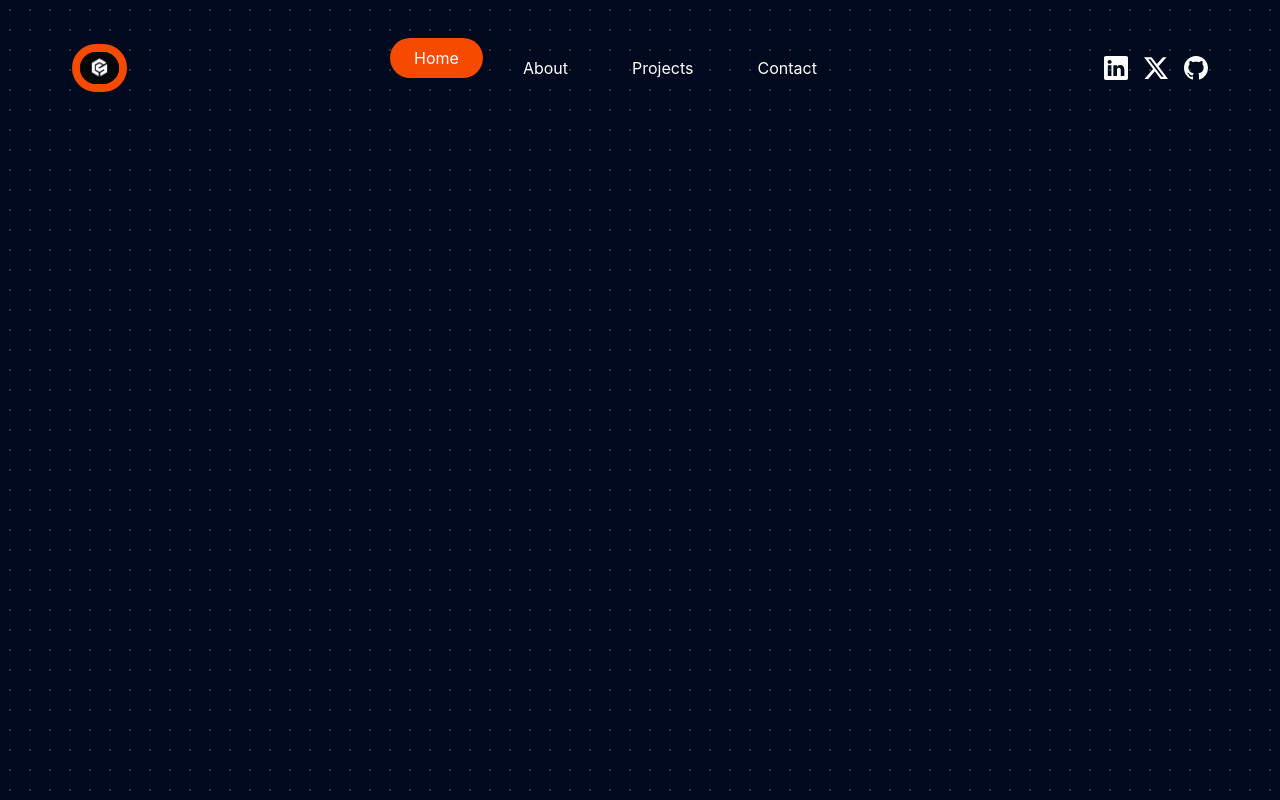
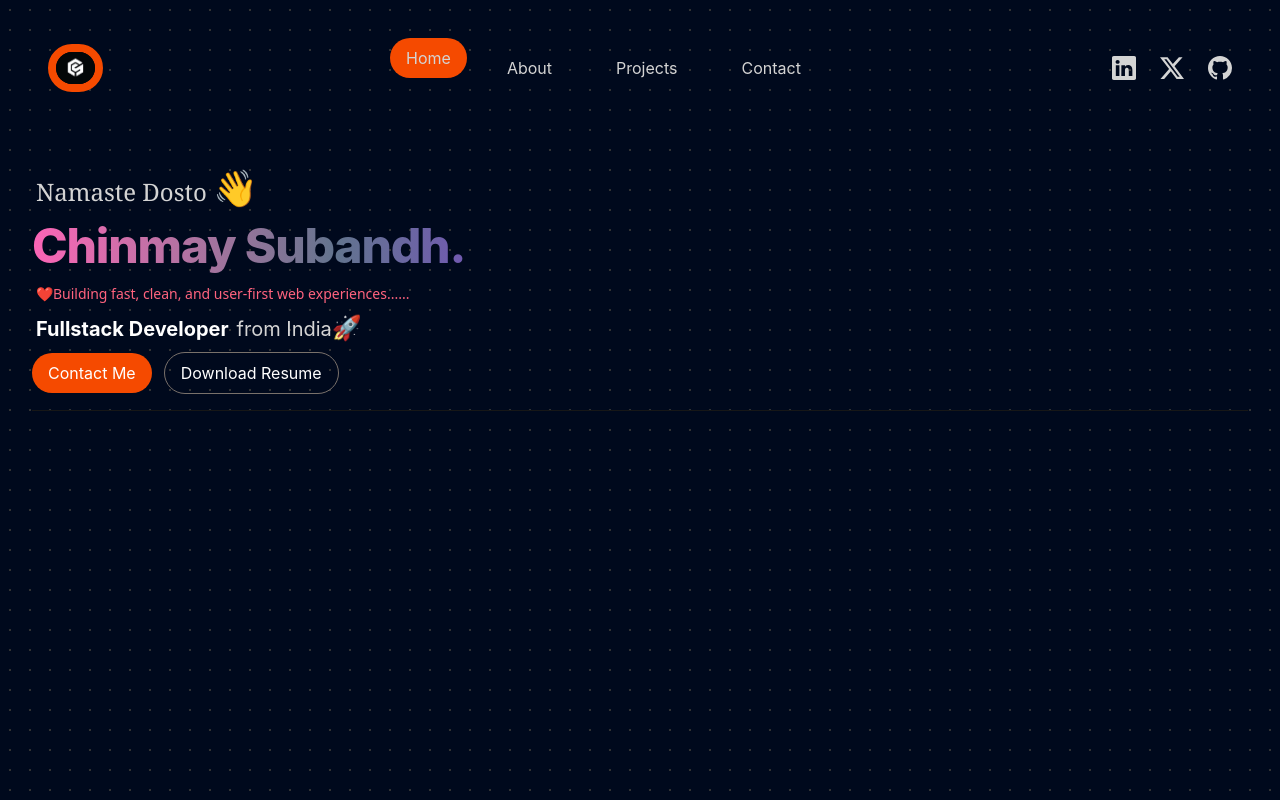
Before and after one commit to chinmaysubandh/Portfolio, a React (Vite) app: page / in a window 1280 px wide. Built offline with nearby package versions, Linux system fonts and the light colour scheme.

Commit message:
Hero Section

```diff
--- a/src/App.jsx
+++ b/src/App.jsx
@@ -1,13 +1,17 @@
 import React from 'react'
 import NavBar from './Components/NavBar'
+import Hero from './Components/Hero'
 
 const App = () => {
   return (
-    <div className='min-h-screen w-screen overflow-x-hidden relative'>
-      <div className="absolute top-0 z-[-2] h-screen w-screen bg-[#000000] bg-[radial-gradient(#ffffff33_1px,#00091d_1px)] bg-[size:20px_20px]">
-        <div className=' relative z-10'>
-          <NavBar/>
+    <div className='min-h-screen w-screen overflow-x-hidden relative text-neutral-300 antialiased selection:bg-cyan-300 selection:text-shadow-cyan-900'>
+      <div className=' fixed top-0 -z-10 h-full w-full'>
+        <div className="absolute top-0 z-[-2] h-screen w-screen bg-[#000000] bg-[radial-gradient(#ffffff33_1px,#00091d_1px)] bg-[size:20px_20px]">
         </div>
+      </div>
+      <div className=' container mx-auto px-8'>
+        <NavBar />
+        <Hero/>
       </div>
     </div>
   )
--- /dev/null
+++ b/src/Components/Hero.jsx
@@ -0,0 +1,32 @@
+import React from 'react'
+
+const Hero = () => {
+  return (
+      <div className='border-b border-y-neutral-900 pb-4 lg:mb-36'>
+          <div className='flex flex-wrap '>
+              <div className='w-full lg:w-1/2'>
+                  <div className='flex flex-col  justify-between gap-2 '>
+                      <h6 className=' text-2xl font-serif text-neutral-300 ps-1'>Namaste Dosto <span className='text-4xl'>&#128075;</span></h6>
+
+                      <h1 className=' text-4xl lg:text-5xl font-extrabold bg-gradient-to-r from-pink-400 via-slate-500 to-purple-700 bg-clip-text py-1.5
+                       tracking-tight text-transparent'>Chinmay Subandh.</h1>
+
+                      <p className='text-sm font-sans ps-1 text-rose-400 flex justify-start items-center'><span>&#10084;</span>Building fast, clean, and user-first web experiences......</p>
+
+                      <p className='text-sm lg:text-xl ps-1'><span className='text-sm lg:text-xl font-bold text-white pr-2'>Fullstack Developer</span>from India<span className='text-2xl'>&#128640;</span></p>
+
+                      <div className='flex items-center justify-start gap-3'>
+                          <button className='px-4 py-2 bg-orange-600 hover:bg-orange-700 rounded-3xl hover:scale-105 text-white ease-in-out duration-600'>Contact Me</button>
+                          <button className='px-4 py-2 bg-transparent rounded-3xl hover:scale-105 text-white border border-stone-500 ease-in-out duration-600'>Download Resume</button>
+                      </div>
+
+              </div>
+              </div>
+              <div className='w-full lg:w-1/2'></div>
+              <div></div>
+          </div>
+    </div>
+  )
+}
+
+export default Hero
--- a/src/Components/NavBar.jsx
+++ b/src/Components/NavBar.jsx
@@ -1,24 +1,31 @@
 import { motion } from 'motion/react'
 import { nav } from 'motion/react-client'
-import React from 'react'
+import React, { useRef } from 'react'
 import CSLogo from '../assets/CSLogo.png'
 import { BsGithub, BsLinkedin, BsTwitterX } from 'react-icons/bs'
 const NavBar = () => {
-    return <motion.nav className='text-white mb-8 flex justify-between items-center py-6 mx-18'>
+
+
+
+
+
+    return <motion.nav className=' mb-8  px-4  flex justify-between items-center py-6  '>
         <div className='flex shrink-0 items-center'>
-            <img src={CSLogo} alt=""
+            <img src={CSLogo} alt="CSLogo"
                 height={55}
                 width={55}
                 className=' rounded-4xl border-orange-600 border-8'
             />
         </div>
-        <div className=' hidden sm:flex justify-between items-center gap-4'>
-            <button className='px-6 py-2 bg-orange-600 rounded-3xl animate-bounce duration-1000'>Home</button>
-            <button className='px-6 py-2 bg-transparent rounded-3xl' >About</button>
+        <motion.div  className=' hidden sm:flex justify-between items-center gap-4'>
+            <button
+
+                className='px-4 py-2 bg-orange-600 rounded-3xl animate-bounce duration-1500'>Home</button>
+            <button className='px-6 py-2 bg-transparent rounded-3xl ' >About</button>
             <button className='px-6 py-2 bg-transparent rounded-3xl' >Projects</button>
             <button className='px-6 py-2 bg-transparent rounded-3xl' >Contact</button>
-        </div>
-        <div className='mb-8 flex justify-center items-center gap-4 pt-8 text-2xl'>
+        </motion.div>
+        <div className='mb-8 flex justify-center items-center gap-6 pt-8 text-2xl'>
             <BsLinkedin />
             <BsTwitterX />
             <BsGithub/>
```
